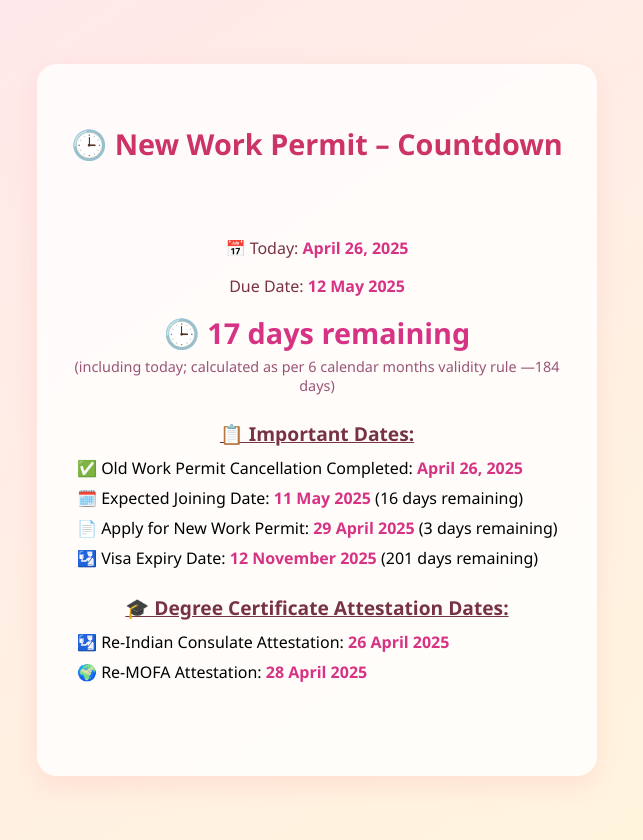
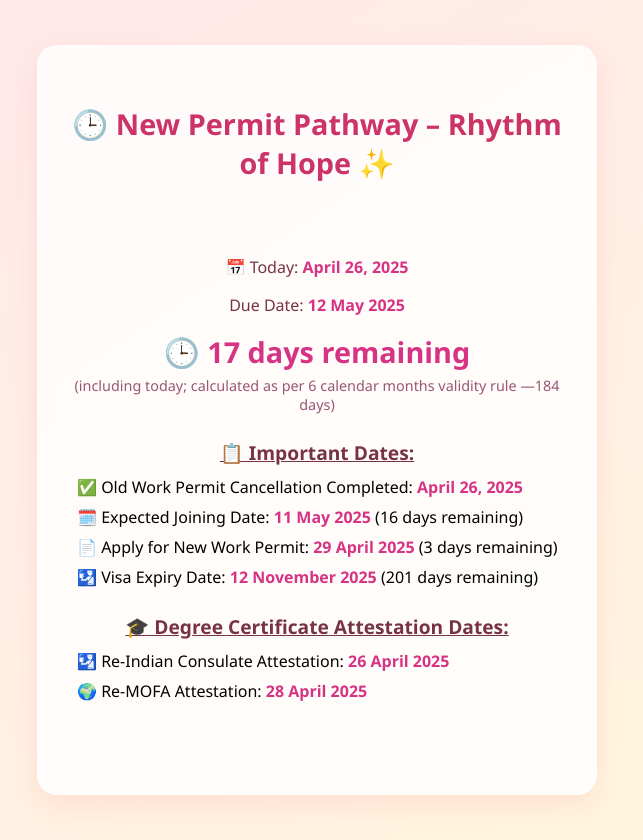
Before and after one commit to myremindertool/myremindertool, a plain HTML site: page index.html in a window 1280 px wide. Shown: the whole page, without its empty margins (323-966 px from the left). Drawn offline with Linux system fonts and the light colour scheme.

Commit message:
Update index.html

```diff
--- a/index.html
+++ b/index.html
@@ -117,7 +117,7 @@
 </head>
 <body>
   <div class="card">
-    <h1>🕒 New Work Permit – Countdown</h1>
+    <h1>🕒 New Permit Pathway – Rhythm of Hope ✨</h1>
 
     <p class="message" id="motivation">Loading inspirational message...</p>
 
```
